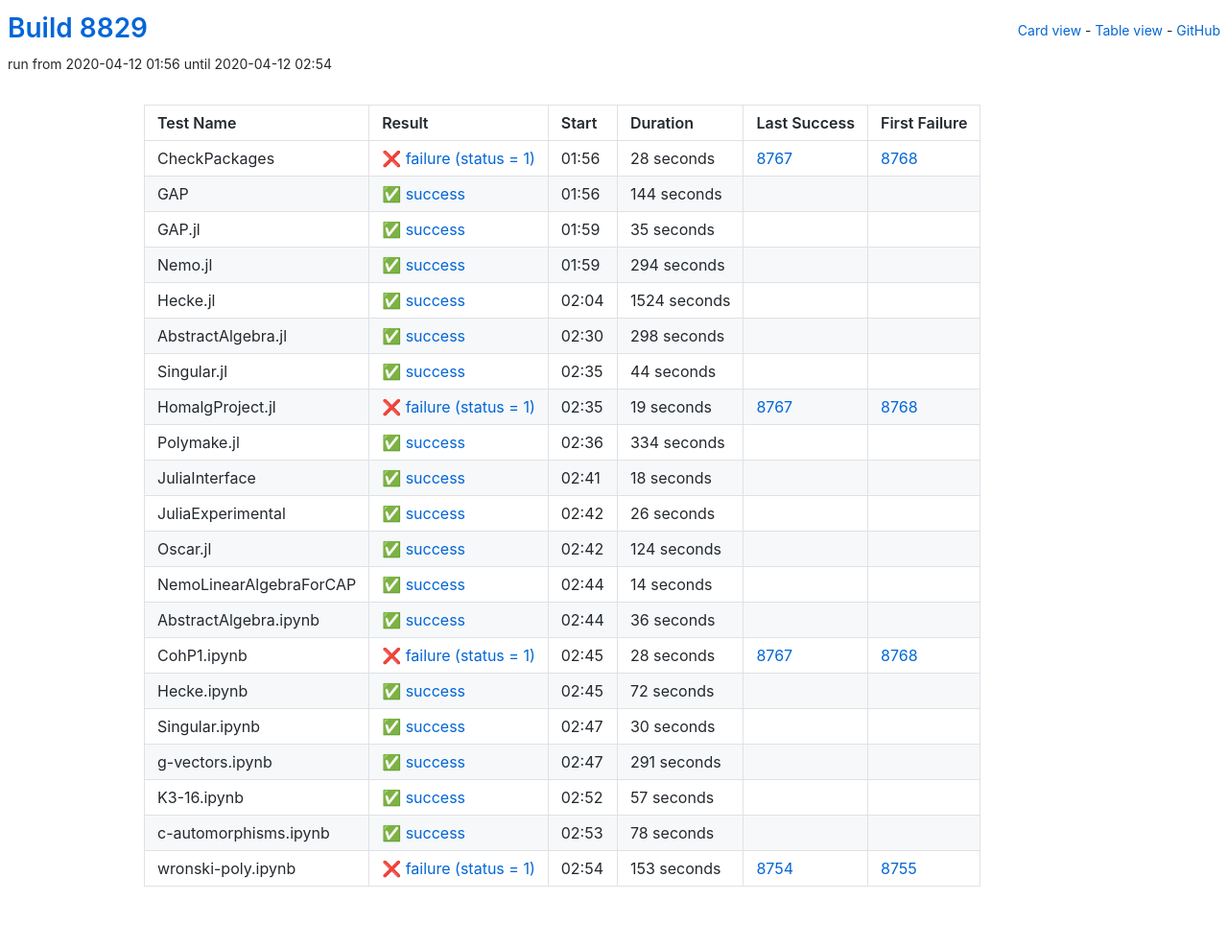
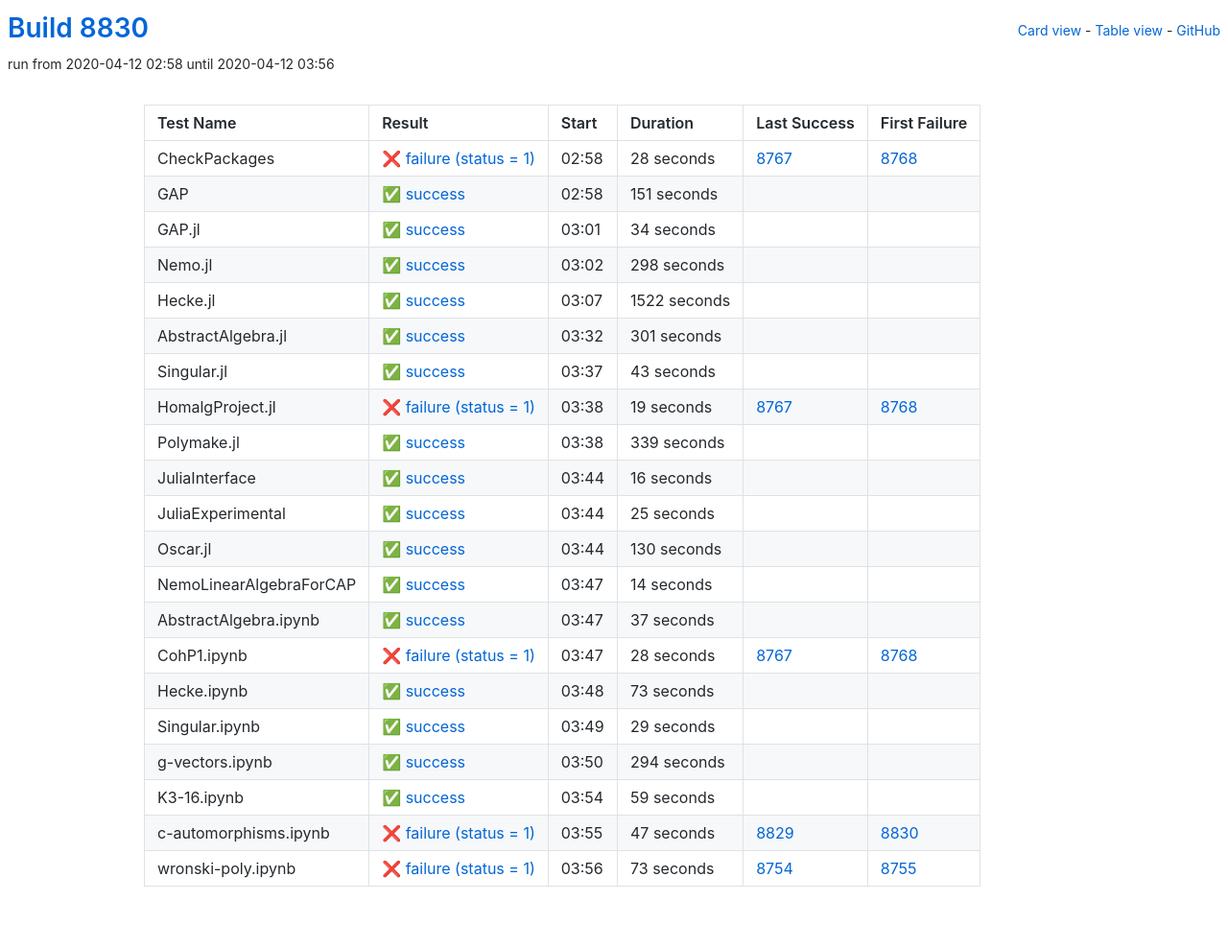
Before and after one commit to oscar-system/oscar-ci-status, a Jekyll site: the page built from table.html, in a window 1280 px wide. Shown: the whole page at 96% size. Built offline with Jekyll 4.4.1, drawn with Linux system fonts in a browser that asks for light colours.

Commit message:
Build 8830

```diff
--- a/_data/ci.yml
+++ b/_data/ci.yml
@@ -1,5 +1,5 @@
-build: 8829
-build_url: https://oscarci.mathematik.uni-kl.de/job/oscar/8829/
+build: 8830
+build_url: https://oscarci.mathematik.uni-kl.de/job/oscar/8830/
 job: oscar
 tests:
 - duration: 28
@@ -8,31 +8,185 @@
   first_failure_url: https://oscarci.mathematik.uni-kl.de/job/oscar/8768/
   last_success: 8767
   last_success_url: https://oscarci.mathematik.uni-kl.de/job/oscar/8767/
-  log: https://oscarci.mathematik.uni-kl.de/job/oscar/8829/artifact/logs/build-8829/CheckPackages.log
+  log: https://oscarci.mathematik.uni-kl.de/job/oscar/8830/artifact/logs/build-8830/CheckPackages.log
   name: CheckPackages
-  start: 2020-04-12 01:56
+  start: 2020-04-12 02:58
   status: failure
   success: false
-- duration: 144
+- duration: 151
   exitcode: 0
   first_failure: false
   first_failure_url: null
   last_success: false
   last_success_url: null
-  log: https://oscarci.mathematik.uni-kl.de/job/oscar/8829/artifact/logs/build-8829/GAP.log
+  log: https://oscarci.mathematik.uni-kl.de/job/oscar/8830/artifact/logs/build-8830/GAP.log
   name: GAP
-  start: 2020-04-12 01:56
+  start: 2020-04-12 02:58
   status: success
   success: true
-- duration: 35
+- duration: 34
   exitcode: 0
   first_failure: false
   first_failure_url: null
   last_success: false
   last_success_url: null
-  log: https://oscarci.mathematik.uni-kl.de/job/oscar/8829/artifact/logs/build-8829/GAP.jl.log
+  log: https://oscarci.mathematik.uni-kl.de/job/oscar/8830/artifact/logs/build-8830/GAP.jl.log
   name: GAP.jl
-  start: 2020-04-12 01:59
+  start: 2020-04-12 03:01
+  status: success
+  success: true
+- duration: 298
+  exitcode: 0
+  first_failure: false
+  first_failure_url: null
+  last_success: false
+  last_success_url: null
+  log: https://oscarci.mathematik.uni-kl.de/job/oscar/8830/artifact/logs/build-8830/Nemo.jl.log
+  name: Nemo.jl
+  start: 2020-04-12 03:02
+  status: success
+  success: true
+- duration: 1522
+  exitcode: 0
+  first_failure: false
+  first_failure_url: null
+  last_success: false
+  last_success_url: null
+  log: https://oscarci.mathematik.uni-kl.de/job/oscar/8830/artifact/logs/build-8830/Hecke.jl.log
+  name: Hecke.jl
+  start: 2020-04-12 03:07
+  status: success
+  success: true
+- duration: 301
+  exitcode: 0
+  first_failure: false
+  first_failure_url: null
+  last_success: false
+  last_success_url: null
+  log: https://oscarci.mathematik.uni-kl.de/job/oscar/8830/artifact/logs/build-8830/AbstractAlgebra.jl.log
+  name: AbstractAlgebra.jl
+  start: 2020-04-12 03:32
+  status: success
+  success: true
+- duration: 43
+  exitcode: 0
+  first_failure: false
+  first_failure_url: null
+  last_success: false
+  last_success_url: null
+  log: https://oscarci.mathematik.uni-kl.de/job/oscar/8830/artifact/logs/build-8830/Singular.jl.log
+  name: Singular.jl
+  start: 2020-04-12 03:37
+  status: success
+  success: true
+- duration: 19
+  exitcode: 1
+  first_failure: 8768
+  first_failure_url: https://oscarci.mathematik.uni-kl.de/job/oscar/8768/
+  last_success: 8767
+  last_success_url: https://oscarci.mathematik.uni-kl.de/job/oscar/8767/
+  log: https://oscarci.mathematik.uni-kl.de/job/oscar/8830/artifact/logs/build-8830/HomalgProject.jl.log
+  name: HomalgProject.jl
+  start: 2020-04-12 03:38
+  status: failure
+  success: false
+- duration: 339
+  exitcode: 0
+  first_failure: false
+  first_failure_url: null
+  last_success: false
+  last_success_url: null
+  log: https://oscarci.mathematik.uni-kl.de/job/oscar/8830/artifact/logs/build-8830/Polymake.jl.log
+  name: Polymake.jl
+  start: 2020-04-12 03:38
+  status: success
+  success: true
+- duration: 16
+  exitcode: 0
+  first_failure: false
+  first_failure_url: null
+  last_success: false
+  last_success_url: null
+  log: https://oscarci.mathematik.uni-kl.de/job/oscar/8830/artifact/logs/build-8830/JuliaInterface.log
+  name: JuliaInterface
+  start: 2020-04-12 03:44
+  status: success
+  success: true
+- duration: 25
+  exitcode: 0
+  first_failure: false
+  first_failure_url: null
+  last_success: false
+  last_success_url: null
+  log: https://oscarci.mathematik.uni-kl.de/job/oscar/8830/artifact/logs/build-8830/JuliaExperimental.log
+  name: JuliaExperimental
+  start: 2020-04-12 03:44
+  status: success
+  success: true
+- duration: 130
+  exitcode: 0
+  first_failure: false
+  first_failure_url: null
+  last_success: false
+  last_success_url: null
+  log: https://oscarci.mathematik.uni-kl.de/job/oscar/8830/artifact/logs/build-8830/Oscar.jl.log
+  name: Oscar.jl
+  start: 2020-04-12 03:44
+  status: success
+  success: true
+- duration: 14
+  exitcode: 0
+  first_failure: false
+  first_failure_url: null
+  last_success: false
+  last_success_url: null
+  log: https://oscarci.mathematik.uni-kl.de/job/oscar/8830/artifact/logs/build-8830/NemoLinearAlgebraForCAP.log
+  name: NemoLinearAlgebraForCAP
+  start: 2020-04-12 03:47
+  status: success
+  success: true
+- duration: 37
+  exitcode: 0
+  first_failure: false
+  first_failure_url: null
+  last_success: false
+  last_success_url: null
+  log: https://oscarci.mathematik.uni-kl.de/job/oscar/8830/artifact/logs/build-8830/AbstractAlgebra.ipynb.log
+  name: AbstractAlgebra.ipynb
+  start: 2020-04-12 03:47
+  status: success
+  success: true
+- duration: 28
+  exitcode: 1
+  first_failure: 8768
+  first_failure_url: https://oscarci.mathematik.uni-kl.de/job/oscar/8768/
+  last_success: 8767
+  last_success_url: https://oscarci.mathematik.uni-kl.de/job/oscar/8767/
+  log: https://oscarci.mathematik.uni-kl.de/job/oscar/8830/artifact/logs/build-8830/CohP1.ipynb.log
+  name: CohP1.ipynb
+  start: 2020-04-12 03:47
+  status: failure
+  success: false
+- duration: 73
+  exitcode: 0
+  first_failure: false
+  first_failure_url: null
+  last_success: false
+  last_success_url: null
+  log: https://oscarci.mathematik.uni-kl.de/job/oscar/8830/artifact/logs/build-8830/Hecke.ipynb.log
+  name: Hecke.ipynb
+  start: 2020-04-12 03:48
+  status: success
+  success: true
+- duration: 29
+  exitcode: 0
+  first_failure: false
+  first_failure_url: null
+  last_success: false
+  last_success_url: null
+  log: https://oscarci.mathematik.uni-kl.de/job/oscar/8830/artifact/logs/build-8830/Singular.ipynb.log
+  name: Singular.ipynb
+  start: 2020-04-12 03:49
   status: success
   success: true
 - duration: 294
@@ -41,195 +195,41 @@
   first_failure_url: null
   last_success: false
   last_success_url: null
-  log: https://oscarci.mathematik.uni-kl.de/job/oscar/8829/artifact/logs/build-8829/Nemo.jl.log
-  name: Nemo.jl
-  start: 2020-04-12 01:59
+  log: https://oscarci.mathematik.uni-kl.de/job/oscar/8830/artifact/logs/build-8830/g-vectors.ipynb.log
+  name: g-vectors.ipynb
+  start: 2020-04-12 03:50
   status: success
   success: true
-- duration: 1524
+- duration: 59
   exitcode: 0
   first_failure: false
   first_failure_url: null
   last_success: false
   last_success_url: null
-  log: https://oscarci.mathematik.uni-kl.de/job/oscar/8829/artifact/logs/build-8829/Hecke.jl.log
-  name: Hecke.jl
-  start: 2020-04-12 02:04
+  log: https://oscarci.mathematik.uni-kl.de/job/oscar/8830/artifact/logs/build-8830/K3-16.ipynb.log
+  name: K3-16.ipynb
+  start: 2020-04-12 03:54
   status: success
   success: true
-- duration: 298
-  exitcode: 0
-  first_failure: false
-  first_failure_url: null
-  last_success: false
-  last_success_url: null
-  log: https://oscarci.mathematik.uni-kl.de/job/oscar/8829/artifact/logs/build-8829/AbstractAlgebra.jl.log
-  name: AbstractAlgebra.jl
-  start: 2020-04-12 02:30
-  status: success
-  success: true
-- duration: 44
-  exitcode: 0
-  first_failure: false
-  first_failure_url: null
-  last_success: false
-  last_success_url: null
-  log: https://oscarci.mathematik.uni-kl.de/job/oscar/8829/artifact/logs/build-8829/Singular.jl.log
-  name: Singular.jl
-  start: 2020-04-12 02:35
-  status: success
-  success: true
-- duration: 19
+- duration: 47
   exitcode: 1
-  first_failure: 8768
-  first_failure_url: https://oscarci.mathematik.uni-kl.de/job/oscar/8768/
-  last_success: 8767
-  last_success_url: https://oscarci.mathematik.uni-kl.de/job/oscar/8767/
-  log: https://oscarci.mathematik.uni-kl.de/job/oscar/8829/artifact/logs/build-8829/HomalgProject.jl.log
-  name: HomalgProject.jl
-  start: 2020-04-12 02:35
+  first_failure: 8830
+  first_failure_url: https://oscarci.mathematik.uni-kl.de/job/oscar/8830/
+  last_success: 8829
+  last_success_url: https://oscarci.mathematik.uni-kl.de/job/oscar/8829/
+  log: https://oscarci.mathematik.uni-kl.de/job/oscar/8830/artifact/logs/build-8830/c-automorphisms.ipynb.log
+  name: c-automorphisms.ipynb
+  start: 2020-04-12 03:55
   status: failure
   success: false
-- duration: 334
-  exitcode: 0
-  first_failure: false
-  first_failure_url: null
-  last_success: false
-  last_success_url: null
-  log: https://oscarci.mathematik.uni-kl.de/job/oscar/8829/artifact/logs/build-8829/Polymake.jl.log
-  name: Polymake.jl
-  start: 2020-04-12 02:36
-  status: success
-  success: true
-- duration: 18
-  exitcode: 0
-  first_failure: false
-  first_failure_url: null
-  last_success: false
-  last_success_url: null
-  log: https://oscarci.mathematik.uni-kl.de/job/oscar/8829/artifact/logs/build-8829/JuliaInterface.log
-  name: JuliaInterface
-  start: 2020-04-12 02:41
-  status: success
-  success: true
-- duration: 26
-  exitcode: 0
-  first_failure: false
-  first_failure_url: null
-  last_success: false
-  last_success_url: null
-  log: https://oscarci.mathematik.uni-kl.de/job/oscar/8829/artifact/logs/build-8829/JuliaExperimental.log
-  name: JuliaExperimental
-  start: 2020-04-12 02:42
-  status: success
-  success: true
-- duration: 124
-  exitcode: 0
-  first_failure: false
-  first_failure_url: null
-  last_success: false
-  last_success_url: null
-  log: https://oscarci.mathematik.uni-kl.de/job/oscar/8829/artifact/logs/build-8829/Oscar.jl.log
-  name: Oscar.jl
-  start: 2020-04-12 02:42
-  status: success
-  success: true
-- duration: 14
-  exitcode: 0
-  first_failure: false
-  first_failure_url: null
-  last_success: false
-  last_success_url: null
-  log: https://oscarci.mathematik.uni-kl.de/job/oscar/8829/artifact/logs/build-8829/NemoLinearAlgebraForCAP.log
-  name: NemoLinearAlgebraForCAP
-  start: 2020-04-12 02:44
-  status: success
-  success: true
-- duration: 36
-  exitcode: 0
-  first_failure: false
-  first_failure_url: null
-  last_success: false
-  last_success_url: null
-  log: https://oscarci.mathematik.uni-kl.de/job/oscar/8829/artifact/logs/build-8829/AbstractAlgebra.ipynb.log
-  name: AbstractAlgebra.ipynb
-  start: 2020-04-12 02:44
-  status: success
-  success: true
-- duration: 28
-  exitcode: 1
-  first_failure: 8768
-  first_failure_url: https://oscarci.mathematik.uni-kl.de/job/oscar/8768/
-  last_success: 8767
-  last_success_url: https://oscarci.mathematik.uni-kl.de/job/oscar/8767/
-  log: https://oscarci.mathematik.uni-kl.de/job/oscar/8829/artifact/logs/build-8829/CohP1.ipynb.log
-  name: CohP1.ipynb
-  start: 2020-04-12 02:45
-  status: failure
-  success: false
-- duration: 72
-  exitcode: 0
-  first_failure: false
-  first_failure_url: null
-  last_success: false
-  last_success_url: null
-  log: https://oscarci.mathematik.uni-kl.de/job/oscar/8829/artifact/logs/build-8829/Hecke.ipynb.log
-  name: Hecke.ipynb
-  start: 2020-04-12 02:45
-  status: success
-  success: true
-- duration: 30
-  exitcode: 0
-  first_failure: false
-  first_failure_url: null
-  last_success: false
-  last_success_url: null
-  log: https://oscarci.mathematik.uni-kl.de/job/oscar/8829/artifact/logs/build-8829/Singular.ipynb.log
-  name: Singular.ipynb
-  start: 2020-04-12 02:47
-  status: success
-  success: true
-- duration: 291
-  exitcode: 0
-  first_failure: false
-  first_failure_url: null
-  last_success: false
-  last_success_url: null
-  log: https://oscarci.mathematik.uni-kl.de/job/oscar/8829/artifact/logs/build-8829/g-vectors.ipynb.log
-  name: g-vectors.ipynb
-  start: 2020-04-12 02:47
-  status: success
-  success: true
-- duration: 57
-  exitcode: 0
-  first_failure: false
-  first_failure_url: null
-  last_success: false
-  last_success_url: null
-  log: https://oscarci.mathematik.uni-kl.de/job/oscar/8829/artifact/logs/build-8829/K3-16.ipynb.log
-  name: K3-16.ipynb
-  start: 2020-04-12 02:52
-  status: success
-  success: true
-- duration: 78
-  exitcode: 0
-  first_failure: false
-  first_failure_url: null
-  last_success: false
-  last_success_url: null
-  log: https://oscarci.mathematik.uni-kl.de/job/oscar/8829/artifact/logs/build-8829/c-automorphisms.ipynb.log
-  name: c-automorphisms.ipynb
-  start: 2020-04-12 02:53
-  status: success
-  success: true
-- duration: 153
+- duration: 73
   exitcode: 1
   first_failure: 8755
   first_failure_url: https://oscarci.mathematik.uni-kl.de/job/oscar/8755/
   last_success: 8754
   last_success_url: https://oscarci.mathematik.uni-kl.de/job/oscar/8754/
-  log: https://oscarci.mathematik.uni-kl.de/job/oscar/8829/artifact/logs/build-8829/wronski-poly.ipynb.log
+  log: https://oscarci.mathematik.uni-kl.de/job/oscar/8830/artifact/logs/build-8830/wronski-poly.ipynb.log
   name: wronski-poly.ipynb
-  start: 2020-04-12 02:54
+  start: 2020-04-12 03:56
   status: failure
   success: false
```
Also changed, not shown: README.md.
